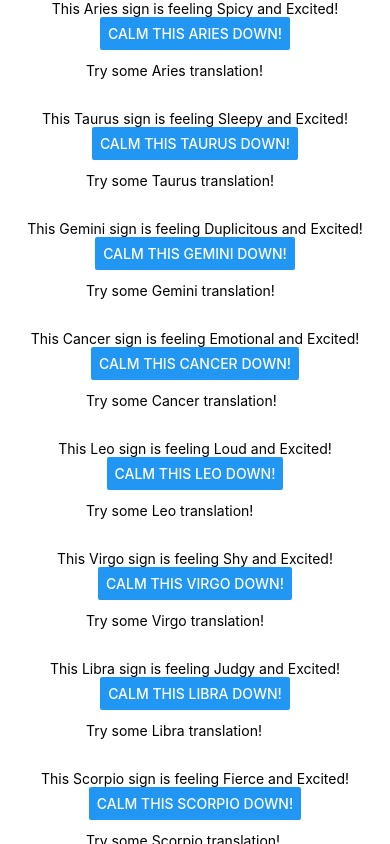
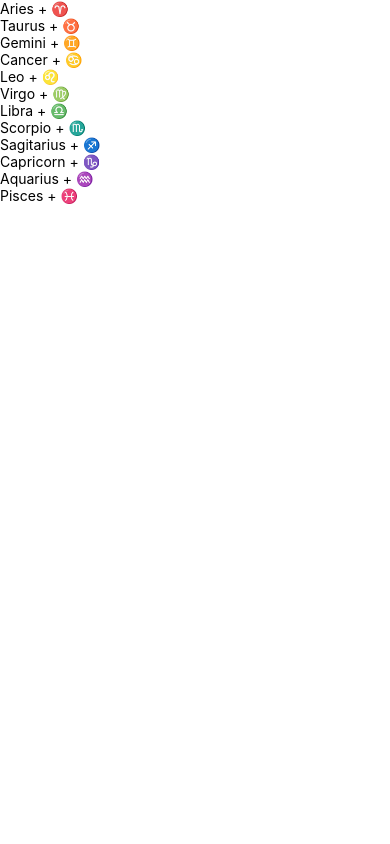
Before and after one commit to seanjones2848/react_native_practice, a React Native app in the folder Starter/: screen / in a window 390 px wide. Built offline with nearby package versions, Linux system fonts and the light colour scheme.

Commit message:
zodiac data and list view

```diff
--- a/Starter/App.js
+++ b/Starter/App.js
@@ -1,27 +1,30 @@
 import { StatusBar } from 'expo-status-bar';
-import React, { Component } from 'react';
-import { ScrollView, StyleSheet, Text, TextInput, View, Image } from 'react-native';
+import React, { useState } from 'react';
+import { ScrollView, FlatList, StyleSheet, Text, TextInput, View, Image, Button } from 'react-native';
 
-import { Cat, Zodiac } from './components.js';
+import { Cat, ZodiacFeeling, ZodiacTranslate } from './components.js';
+
+import * as data from './data.json';
 
 export default function App() {
-  const zodiac_signs = ["Aries", "Taurus", "Gemini", "Cancer", "Leo", "Virgo",
-    "Libra", "Scorpio", "Sagittarius", "Capricorn", "Aquarius", "Piscies"];
-  const zodiac_attribute = ["Spicy", "Sleepy", "Duplicitous", "Emotional", "Loud", "Shy",
-    "Judgy", "Fierce", "Adventurous", "Focused", "Etherial", "Fishy"];
-  const zodiac_emoji = ["♈️", "♉️", "♊️", "♋️", "♌️", "♍️", "♎️", "♏️",
-    "♐️", "♑️", "♒️", "♓️"]
-
+  const[sign, setSign] = useState(0);
 
   return (
     <ScrollView>
-      {zodiac_signs.map((sign, index) => {
-        return <Zodiac
-          sign={sign}
-          attribute={zodiac_attribute[index]}
-          emoji={zodiac_emoji[index]}
-        />
-      })}
+      <ListSigns />
     </ScrollView>
   );
 }
+
+function ListSigns() {
+  return (
+    <>
+      <FlatList
+        data={data.signs}
+        renderItem={({item}) =>
+          <Text>{item.name} + {item.emoji}</Text>
+        }
+      />
+    </>
+  )
+}
--- a/Starter/components.js
+++ b/Starter/components.js
@@ -1,11 +1,10 @@
 import React, { useState } from 'react';
-import { Text, TextInput, StyleSheet, View, Button } from 'react-native';
+import { Text, TextInput, StyleSheet, View, Button, Image } from 'react-native';
 
-export function Zodiac(props) {
+export function ZodiacFeeling(props) {
     const [isExcited, setIsExcited] = useState(true);
-    const [text, setText] = useState('');
     const excitedString = "Calm this " + props.sign + " down!";
-    const inputString = "Try some " + props.sign + " translation!";
+
     return (
         <View style={styles.container}>
             <Text>
@@ -18,13 +17,22 @@ export function Zodiac(props) {
                 disabled={!isExcited}
                 title={isExcited ? excitedString : "Thank you."}
             />
+        </View>
+    )
+}
+
+export function ZodiacTranslate(props) {
+    const [text, setText] = useState('');
+    const inputString = "Try some " + props.sign + " translation!";
+    return (
+        <View style={styles.container}>
             <TextInput
                 style={{height: 40}}
                 placeholder={inputString}
                 onChangeText={text => setText(text)}
                 defaultValue={text}
             />
-            <Text style={{padding: 10, fontsize:42}}>
+            <Text style={{padding: 10, fontsize: 42}}>
                 {text.split(' ').map((word) => word && props.emoji).join(' ')}
             </Text>
         </View>
--- /dev/null
+++ b/Starter/data.json
@@ -0,0 +1,66 @@
+{
+    "signs": [
+        {
+            "name": "Aries",
+            "attribute": "Spicy",
+            "emoji": "♈️"
+        },
+        {
+            "name": "Taurus",
+            "attribute": "Sleepy",
+            "emoji": "♉️"
+        },
+        {
+            "name": "Gemini",
+            "attribute": "Duplicitous",
+            "emoji": "♊️"
+        },
+        {
+            "name": "Cancer",
+            "attribute": "Emotional",
+            "emoji": "♋️"
+        },
+        {
+            "name": "Leo",
+            "attribute": "Loud",
+            "emoji": "♌️"
+        },
+        {
+            "name": "Virgo",
+            "attribute": "Shy",
+            "emoji": "♍️"
+        },
+        {
+            "name": "Libra",
+            "attribute": "Judgy",
+            "emoji": "♎️"
+        },
+        {
+            "name": "Scorpio",
+            "attribute": "Fierce",
+            "emoji": "♏️"
+        },
+        {
+            "name": "Sagitarius",
+            "attribute": "Adventurous",
+            "emoji": "♐️"
+        },
+        {
+            "name": "Capricorn",
+            "attribute": "Focused",
+            "emoji": "♑️"
+        },
+        {
+            "name": "Aquarius",
+            "attribute": "Etherial",
+            "emoji": "♒️"
+        },
+        {
+            "name": "Pisces",
+            "attribute": "Intuitive",
+            "emoji": "♓️"
+        }
+    ],
+    "planets": [],
+    "houses": []
+}
```
Also changed, not shown: Starter/trash.js (added).
